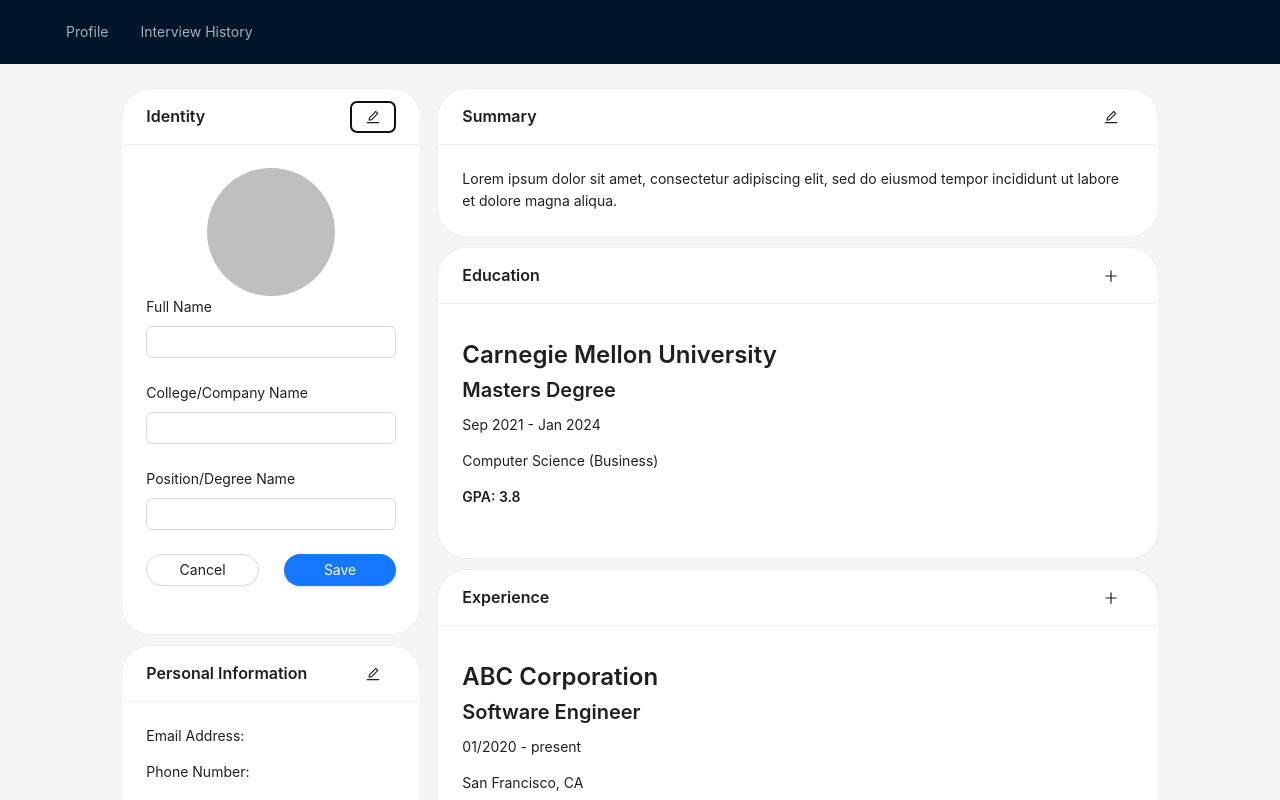
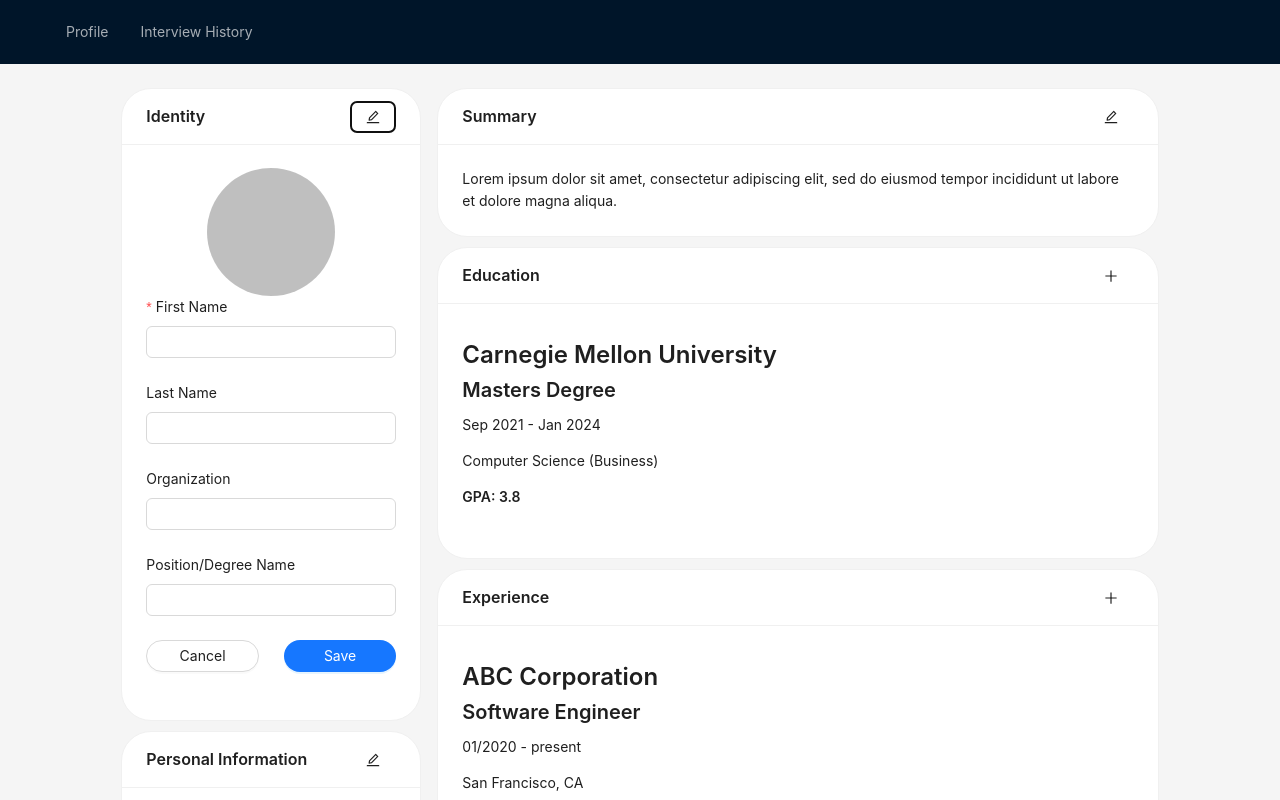
Before and after one commit to vishaalagartha/SDA-S2023-T8-mockly, a React (Create React App) app in the folder client/: page /profile in a window 1280 px wide. Both pictures are taken after a click on the button 373 px from the left and 116 px from the top of the page. Shown: the top 800 px of the page. Built offline with nearby package versions, Linux system fonts and the light colour scheme.

Commit message:
feat: connected user identity to resux store refactor: renamed the user selectors method name

```diff
--- a/client/src/components/profile/Courses.jsx
+++ b/client/src/components/profile/Courses.jsx
@@ -1,14 +1,14 @@
 import React, { useState } from 'react'
 import { useDispatch, useSelector } from 'react-redux'
 import { addCourse, removeCourse } from '../../store/userSlice'
-import { selectCourses } from '../../store/userSelector'
+import { getUserCourses } from '../../store/userSelector'
 import { Card, Tag, Input, Button } from 'antd'
 import { PlusOutlined } from '@ant-design/icons'
 
 const CoursesCard = () => {
   const dispatch = useDispatch()
 
-  const courses = useSelector(selectCourses)
+  const courses = useSelector(getUserCourses)
   const [newCourse, setNewCourse] = useState('')
 
   const handleNewCourseChange = (event) => {
--- a/client/src/components/profile/Identity.jsx
+++ b/client/src/components/profile/Identity.jsx
@@ -1,23 +1,56 @@
 import React, { useState } from 'react'
 import { Card, Avatar, Typography, Form, Input, Button } from 'antd'
 import { EditOutlined } from '@ant-design/icons'
+import { useDispatch, useSelector } from 'react-redux'
+import { getUserIdentity } from '../../store/userSelector'
+import { setIdentity } from '../../store/userSlice'
 
 const { Title } = Typography
 
 const IdentityCard = () => {
+  const dispatch = useDispatch()
+
   const [editMode, setEditMode] = useState(false)
 
+  const userIdentity = useSelector(getUserIdentity)
+
+  const [formData, setFormData] = useState({
+    firstName: userIdentity.firstName,
+    lastName: userIdentity.lastName,
+    organization: userIdentity.organization,
+    position: userIdentity.position,
+  })
+
   const handleEditClick = () => {
+    setFormData({
+      firstName: userIdentity.firstName,
+      lastName: userIdentity.lastName,
+      organization: userIdentity.organization,
+      position: userIdentity.position,
+    })
     setEditMode((prevEditMode) => !prevEditMode)
   }
 
   const handleSaveClick = () => {
-    // Handle save logic here
+    dispatch(setIdentity(formData))
     setEditMode(false)
   }
 
   const handleCancelClick = () => {
+    setFormData({
+      firstName: userIdentity.firstName,
+      lastName: userIdentity.lastName,
+      organization: userIdentity.organization,
+      position: userIdentity.position,
+    })
     setEditMode(false)
+  }
+
+  const handleInputChange = (e) => {
+    setFormData((prevFormData) => ({
+      ...prevFormData,
+      [e.target.name]: e.target.value,
+    }))
   }
 
   return (
@@ -35,15 +68,48 @@ const IdentityCard = () => {
       </div>
       {editMode ? (
         <>
-          <Form layout='vertical'>
-            <Form.Item label='Full Name'>
-              <Input />
+          <Form
+            layout='vertical'
+            onFinish={handleSaveClick}
+            initialValues={formData}
+          >
+            <Form.Item
+              name='firstName'
+              label='First Name'
+              rules={[
+                {
+                  required: true,
+                  message: 'First name is required',
+                },
+              ]}
+              hasFeedback
+            >
+              <Input
+                name='firstName'
+                value={formData.firstName}
+                onChange={handleInputChange}
+              />
             </Form.Item>
-            <Form.Item label='College/Company Name'>
-              <Input />
+            <Form.Item name='lastName' label='Last Name'>
+              <Input
+                name='lastName'
+                value={formData.lastName}
+                onChange={handleInputChange}
+              />
             </Form.Item>
-            <Form.Item label='Position/Degree Name'>
-              <Input />
+            <Form.Item name='organization' label='Organization'>
+              <Input
+                name='organization'
+                value={formData.organization}
+                onChange={handleInputChange}
+              />
+            </Form.Item>
+            <Form.Item name='position' label='Position/Degree Name'>
+              <Input
+                name='position'
+                value={formData.position}
+                onChange={handleInputChange}
+              />
             </Form.Item>
             <Form.Item>
               <div className='user-card--button-container'>
@@ -59,7 +125,7 @@ const IdentityCard = () => {
                   className='user-card--save-btn'
                   type='primary'
                   shape='round'
-                  onClick={handleSaveClick}
+                  htmlType='submit'
                 >
                   Save
                 </Button>
@@ -70,14 +136,18 @@ const IdentityCard = () => {
       ) : (
         <>
           <Title level={2} className='user-identity--fullname'>
-            Full Name
+            {`${userIdentity.firstName}  ${userIdentity.lastName}`}
           </Title>
-          <Title level={4} className='user-identity--organization'>
-            College/Company Name
-          </Title>
-          <Title level={4} className='user-identity--position'>
-            Position/Degree Name
-          </Title>
+          {userIdentity.organization && (
+            <Title level={4} className='user-identity--organization'>
+              {userIdentity.organization}
+            </Title>
+          )}
+          {userIdentity.position && (
+            <Title level={4} className='user-identity--position'>
+              {userIdentity.position}
+            </Title>
+          )}
         </>
       )}
     </Card>
--- a/client/src/components/profile/PersonalInformation.jsx
+++ b/client/src/components/profile/PersonalInformation.jsx
@@ -5,7 +5,7 @@ import { Card, Button, Form, Input, Typography, Select } from 'antd'
 import { EditOutlined } from '@ant-design/icons'
 import { useDispatch, useSelector } from 'react-redux'
 import { setPersonalInformation } from '../../store/userSlice'
-import { selectPersonalInformation } from '../../store/userSelector'
+import { getUserPersonalInformation } from '../../store/userSelector'
 
 const { Paragraph } = Typography
 const { Option } = Select
@@ -40,7 +40,7 @@ const PersonalInformationCard = () => {
   // value is set when click on edit icon on top-right of card.
   const [editMode, setEditMode] = useState(false)
 
-  const user = useSelector(selectPersonalInformation)
+  const user = useSelector(getUserPersonalInformation)
 
   // used to save the form's state
   const [formData, setFormData] = useState({
--- a/client/src/components/profile/Skills.jsx
+++ b/client/src/components/profile/Skills.jsx
@@ -1,14 +1,14 @@
 import React, { useState } from 'react'
 import { useDispatch, useSelector } from 'react-redux'
 import { addSkill, removeSkill } from '../../store/userSlice'
-import { selectSkills } from '../../store/userSelector'
+import { getUserSkills } from '../../store/userSelector'
 import { Card, Tag, Input, Button } from 'antd'
 import { PlusOutlined } from '@ant-design/icons'
 
 const SkillsCard = () => {
   const dispatch = useDispatch()
 
-  const skills = useSelector(selectSkills)
+  const skills = useSelector(getUserSkills)
   const [newSkill, setNewSkill] = useState('')
 
   const handleNewSkillChange = (event) => {
--- a/client/src/store/userSelector.js
+++ b/client/src/store/userSelector.js
@@ -2,9 +2,13 @@ import { createSelector } from '@reduxjs/toolkit'
 
 const selectUser = (state) => state.user
 
-export const selectSkills = createSelector(selectUser, (user) => user.skills)
-export const selectCourses = createSelector(selectUser, (user) => user.courses)
-export const selectPersonalInformation = createSelector(selectUser, (user) => {
+export const getUserSkills = createSelector(selectUser, (user) => user.skills)
+export const getUserCourses = createSelector(selectUser, (user) => user.courses)
+export const getUserPersonalInformation = createSelector(selectUser, (user) => {
   const { email, phoneNumber, gender, ethnicity, pronouns } = user
   return { email, phoneNumber, gender, ethnicity, pronouns }
 })
+export const getUserIdentity = createSelector(selectUser, (user) => {
+  const { firstName, lastName, organization, position } = user
+  return { firstName, lastName, organization, position }
+})
--- a/client/src/store/userSlice.js
+++ b/client/src/store/userSlice.js
@@ -5,6 +5,8 @@ const initialState = {
   id: '',
   firstName: '',
   lastName: '',
+  organization: '',
+  position: '',
   email: '',
   phoneNumber: '',
   pronouns: '',
@@ -22,6 +24,16 @@ const userSlice = createSlice({
   name: 'user',
   initialState,
   reducers: {
+    setIdentity: (state, action) => {
+      const { firstName, lastName, organization, position } = action.payload
+      return {
+        ...state,
+        firstName,
+        lastName,
+        organization,
+        position,
+      }
+    },
     setSummary: (state, action) => {
       return {
         ...state,
@@ -30,11 +42,14 @@ const userSlice = createSlice({
     },
     setPersonalInformation: (state, action) => {
       const { email, phoneNumber, gender, ethnicity, pronouns } = action.payload
-      state.email = email
-      state.phoneNumber = phoneNumber
-      state.gender = gender
-      state.ethnicity = ethnicity
-      state.pronouns = pronouns
+      return {
+        ...state,
+        email,
+        phoneNumber,
+        gender,
+        ethnicity,
+        pronouns,
+      }
     },
     addSkill: (state, action) => {
       state.skills = concat(state.skills, action.payload)
@@ -70,6 +85,7 @@ const userSlice = createSlice({
 })
 
 export const {
+  setIdentity,
   setSummary,
   setPersonalInformation,
   addSkill,
```
